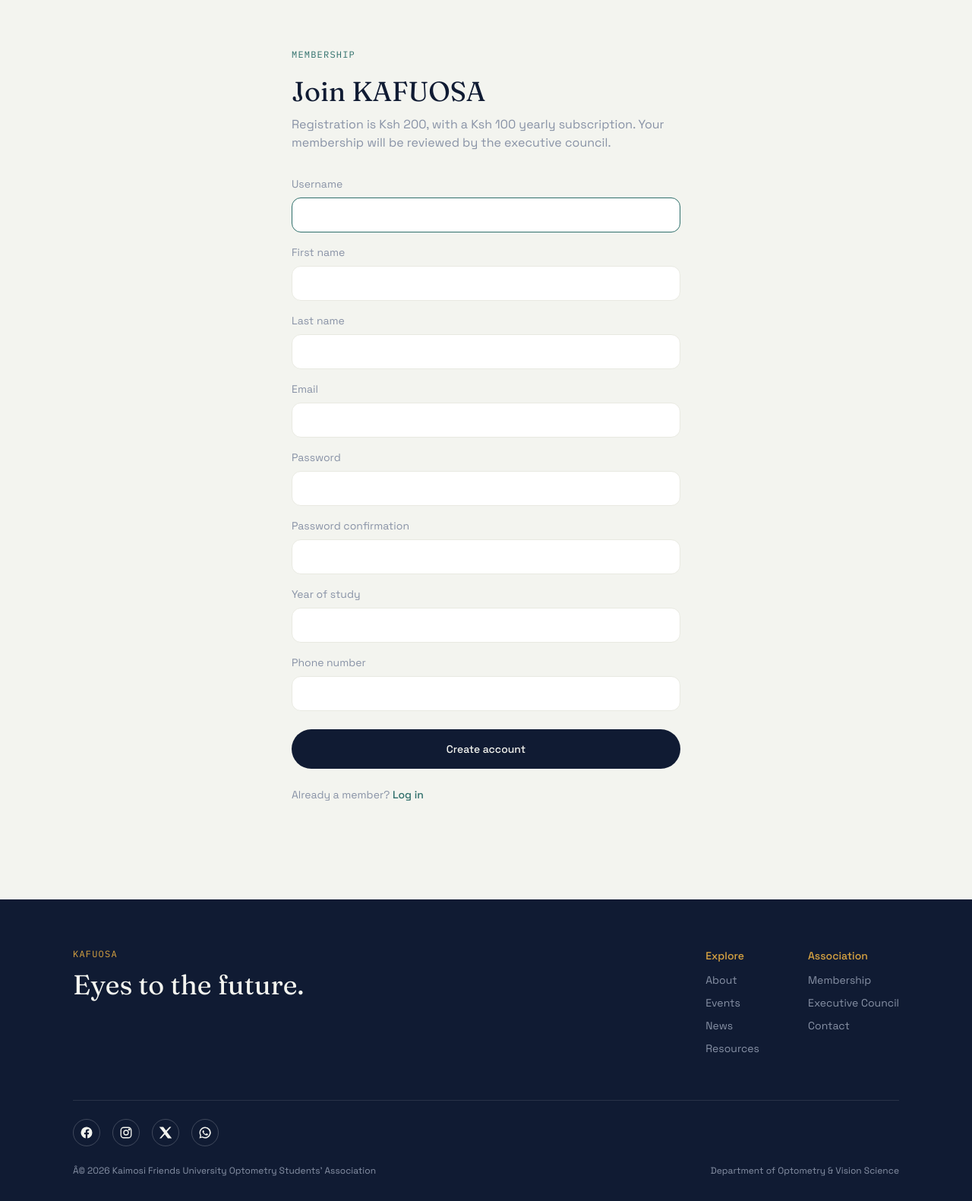
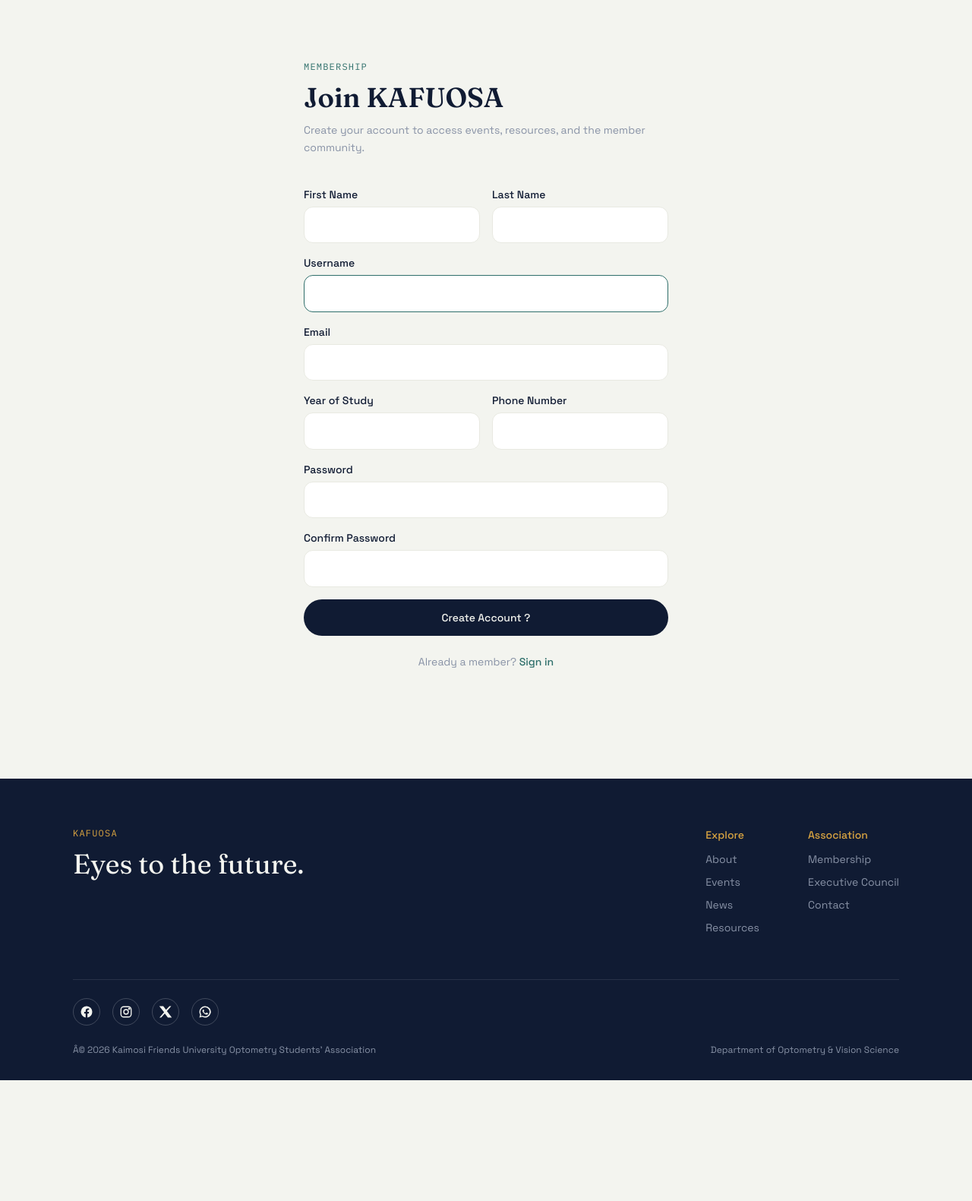
Before and after one commit to zachariahbioto3-sketch/hh, a Django app: template templates/members/signup.html in a window 1280 px wide. Shown: the part 96-1677 px from the top of the page at 76% size. After the commit the page ends 1518 px from the top, so only its background shows below. Run offline with Django 5.2, Linux system fonts and the light colour scheme; the template is opened without the code that fills it: values that come from a table or form of the project are taken from there, others are empty; parts of the project's set-up code (start-up, migrations or seed data) failed here and were passed over; some libraries are stand-ins or nearby versions.

Commit message:
feat: add signup template

```diff
--- a/templates/members/signup.html
+++ b/templates/members/signup.html
@@ -1,33 +1,76 @@
-{% extends "base.html" %}
+{% extends 'base.html' %}
 {% block title %}Join KAFUOSA{% endblock %}
 {% block content %}
+<div class="max-w-lg mx-auto py-20 px-4">
 
-<div class="max-w-xl mx-auto px-8 py-16">
-  <div class="font-mono text-xs tracking-widest text-teal uppercase mb-5">Membership</div>
-  <h1 class="font-display text-4xl text-ink mb-3">Join KAFUOSA</h1>
-  <p class="text-muted mb-8">Registration is Ksh 200, with a Ksh 100 yearly subscription. Your membership will be reviewed by the executive council.</p>
+  <div class="mb-10">
+    <p class="font-mono text-xs tracking-widest text-teal uppercase mb-3">Membership</p>
+    <h1 class="font-display text-4xl font-semibold text-ink mb-3">Join KAFUOSA</h1>
+    <p class="text-muted text-sm leading-relaxed">Create your account to access events, resources, and the member community.</p>
+  </div>
 
-  {% if messages %}
-    {% for message in messages %}
-      <div class="bg-teal text-white px-4 py-3 rounded-xl text-sm mb-4">{{ message }}</div>
-    {% endfor %}
-  {% endif %}
+  <form method="post" class="space-y-4">
+    {% csrf_token %}
 
-  <form method="post" class="flex flex-col gap-4">
-    {% csrf_token %}
-    {% for field in form %}
-      <label class="text-sm text-muted flex flex-col gap-2">
-        {{ field.label }}
-        {{ field }}
-        {% if field.errors %}
-          <span class="text-red-600 text-xs">{{ field.errors|striptags }}</span>
-        {% endif %}
-      </label>
-    {% endfor %}
-    <button type="submit" class="bg-ink text-paper px-7 py-4 rounded-full text-sm font-medium border-none cursor-pointer mt-2">Create account</button>
+    <div class="grid grid-cols-2 gap-4">
+      <div>
+        <label class="block text-sm font-medium text-ink mb-1.5">First Name</label>
+        {{ form.first_name }}
+      </div>
+      <div>
+        <label class="block text-sm font-medium text-ink mb-1.5">Last Name</label>
+        {{ form.last_name }}
+      </div>
+    </div>
+
+    <div>
+      <label class="block text-sm font-medium text-ink mb-1.5">Username</label>
+      {{ form.username }}
+    </div>
+
+    <div>
+      <label class="block text-sm font-medium text-ink mb-1.5">Email</label>
+      {{ form.email }}
+    </div>
+
+    <div class="grid grid-cols-2 gap-4">
+      <div>
+        <label class="block text-sm font-medium text-ink mb-1.5">Year of Study</label>
+        {{ form.year_of_study }}
+      </div>
+      <div>
+        <label class="block text-sm font-medium text-ink mb-1.5">Phone Number</label>
+        {{ form.phone_number }}
+      </div>
+    </div>
+
+    <div>
+      <label class="block text-sm font-medium text-ink mb-1.5">Password</label>
+      {{ form.password1 }}
+    </div>
+
+    <div>
+      <label class="block text-sm font-medium text-ink mb-1.5">Confirm Password</label>
+      {{ form.password2 }}
+    </div>
+
+    {% if form.errors %}
+    <div class="bg-red-50 border border-red-200 rounded-xl px-4 py-3 text-sm text-red-700">
+      {% for field in form %}
+        {% for error in field.errors %}<p>{{ field.label }}: {{ error }}</p>{% endfor %}
+      {% endfor %}
+      {% for error in form.non_field_errors %}<p>{{ error }}</p>{% endfor %}
+    </div>
+    {% endif %}
+
+    <button type="submit" class="w-full bg-ink text-paper py-3.5 rounded-full text-sm font-medium mt-2 hover:opacity-90 transition">
+      Create Account ?
+    </button>
+
+    <p class="text-center text-sm text-muted pt-2">
+      Already a member? <a href="{% url 'member_login' %}" class="text-teal font-medium hover:underline">Sign in</a>
+    </p>
+
   </form>
-
-  <p class="text-sm text-muted mt-6">Already a member? <a href="{% url 'member_login' %}" class="text-teal font-medium">Log in</a></p>
 </div>
-
 {% endblock %}
```
